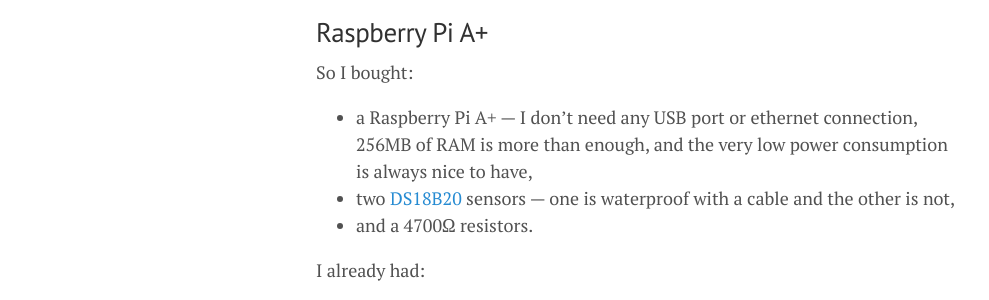
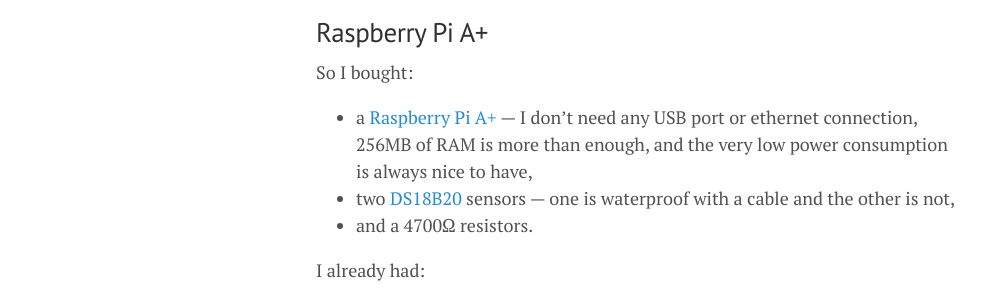
Before and after one commit to glehmann/glehmann.github.io, a Jekyll site: the page built from _posts/2014-12-23-Raspberry-Pi-as-a-temperature-logger.md, in a window 1280 px wide and 900 px high, scrolled down 425 px. Shown: the part 155-455 px from the top of the window, without its empty margins (0-989 px from the left). Built offline with Jekyll 4.4.1, drawn with Linux system fonts in a browser that asks for light colours; Markdown is read by kramdown in place of the engine named in the settings; comment, search, counter and statistics services are not loaded.

Commit message:
more links

```diff
--- a/_posts/2014-12-23-Raspberry-Pi-as-a-temperature-logger.md
+++ b/_posts/2014-12-23-Raspberry-Pi-as-a-temperature-logger.md
@@ -22,7 +22,7 @@ with the help of a [DS18B20] sensor.
 
 So I bought:
 
-* a Raspberry Pi A+ — I don't need any USB port or ethernet connection,
+* a [Raspberry Pi A+] — I don't need any USB port or ethernet connection,
 256MB of RAM is more than enough, and the very low power consumption is
 always nice to have,
 * two [DS18B20] sensors — one is waterproof with a cable and the other is not,
```
Also changed, not shown: other parts of _posts/2014-12-23-Raspberry-Pi-as-a-temperature-logger.md (+1 -0 lines), _posts/2014-12-24-Converting-nanoblogger-posts-to-jekyll.md (+1 -1 lines).
